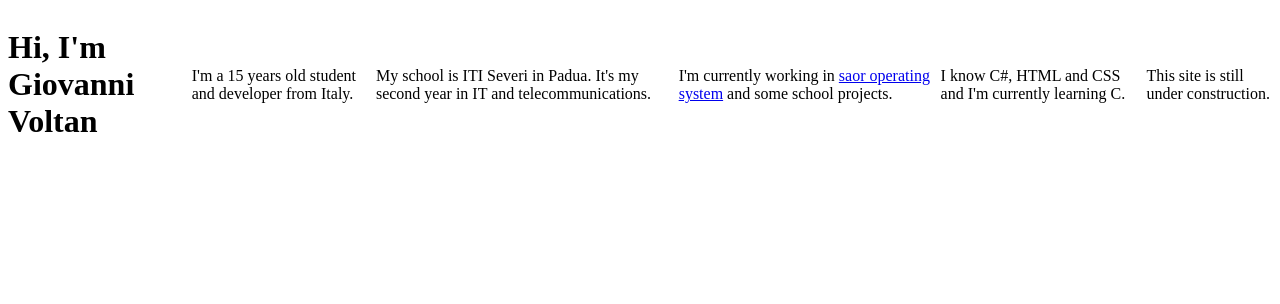
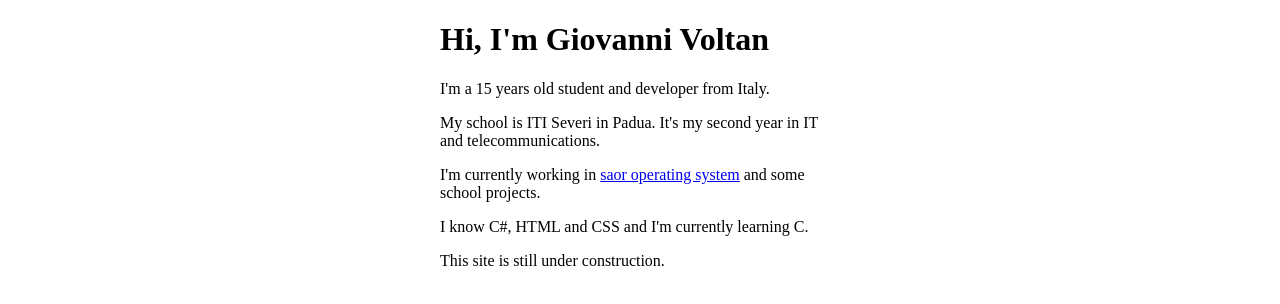
Before and after one commit to giovol/giovol.github.io, a plain HTML site: page index.html in a window 1280 px wide. Drawn offline with Linux system fonts and the light colour scheme.

Commit message:
Update style.css

```diff
--- a/style.css
+++ b/style.css
@@ -1,5 +1,3 @@
 .container-center{
-    display: flex;
-  justify-content: center;
-  align-items: center;
+    width: 400px; margin: 0 auto;
 }
```
